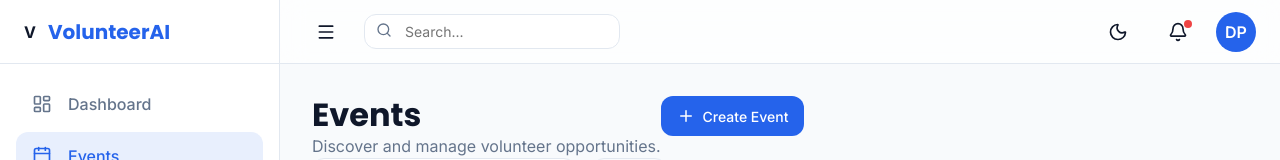
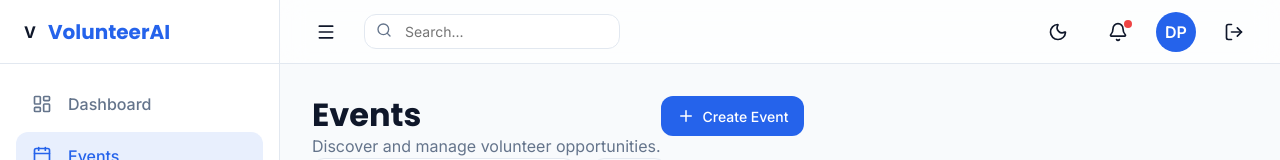
Before and after one commit to divyapatil202007-arch/Volunteers-project, a React (Vite) app: page /events in a window 1280 px wide. Shown: the top 160 px of the page. Built offline with nearby package versions, Linux system fonts and the light colour scheme.

Commit message:
feat: added logout button to dashboard navbar

```diff
--- a/src/components/layout/Layout.tsx
+++ b/src/components/layout/Layout.tsx
@@ -1,5 +1,5 @@
 import { useState } from 'react';
-import { Outlet, NavLink, useLocation } from 'react-router-dom';
+import { Outlet, NavLink, useLocation, useNavigate } from 'react-router-dom';
 import { motion, AnimatePresence } from 'framer-motion';
 import {
   LayoutDashboard,
@@ -13,7 +13,8 @@ import {
   Search,
   Moon,
   Sun,
-  X
+  X,
+  LogOut
 } from 'lucide-react';
 import { cn } from '../../lib/utils';
 import styles from './Layout.module.css';
@@ -35,6 +36,12 @@ export function Layout() {
   const [isCollapsed, setCollapsed] = useState(false);
   const [theme, setTheme] = useState<'light' | 'dark'>('light');
   const location = useLocation();
+  const navigate = useNavigate();
+
+  const handleLogout = () => {
+    // Basic logout logic: redirect to login
+    navigate('/login');
+  };
 
   const toggleTheme = () => {
     const newTheme = theme === 'light' ? 'dark' : 'light';
@@ -118,6 +125,9 @@ export function Layout() {
             <div className={styles.profileAvatar}>
               DP
             </div>
+            <Button variant="ghost" size="sm" onClick={handleLogout} title="Log out">
+              <LogOut size={20} />
+            </Button>
           </div>
         </header>
 
```
